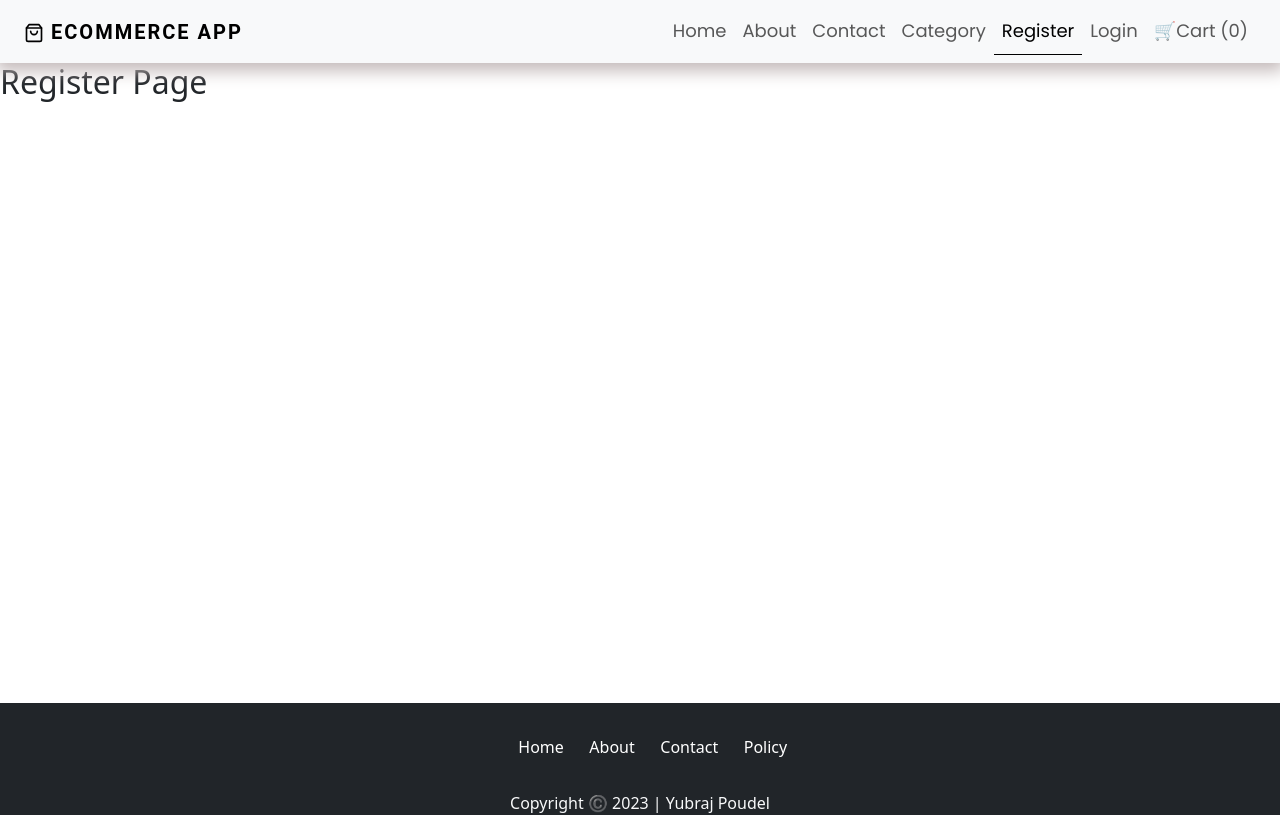
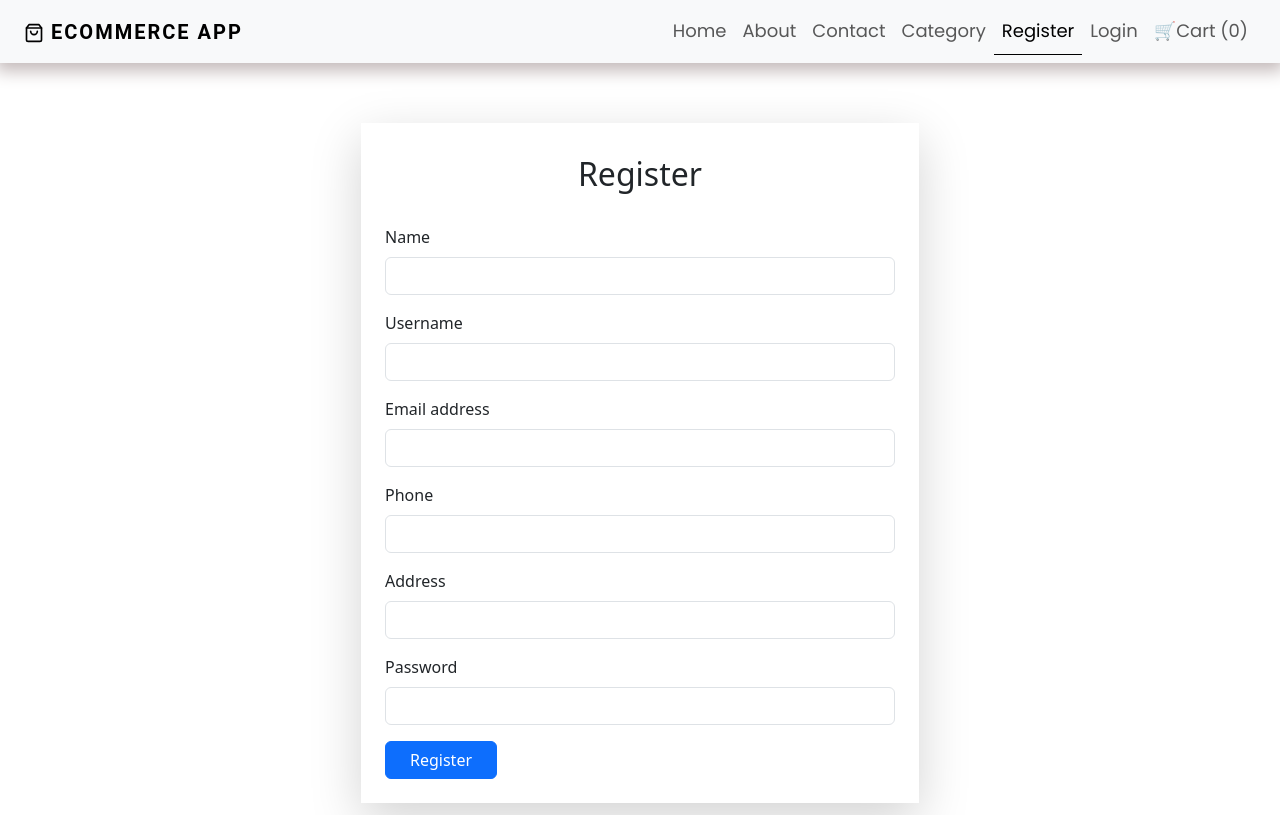
Before and after one commit to imyubraz/mern_ecommerce_frontend, a React (Create React App) app: page /register in a window 1280 px wide. Shown: the top 815 px of the page. Built offline with nearby package versions, Linux system fonts and the light colour scheme.

Commit message:
Register and Login page designed.

```diff
--- a/src/pages/auth/Login.js
+++ b/src/pages/auth/Login.js
@@ -4,7 +4,25 @@ import Layout from '../../components/layout/Layout'
 const Login = () => {
     return (
         <Layout title="Login | Ecommerce App">
-            <h2>Login Page</h2>
+            <>
+                <div className="container d-flex justify-content-center align-items-center vh-100 flex-column">
+                    <div className="form-wrapper w-50 shadow-lg p-4">
+                        <h2 className='text-center py-2 mb-4'>Login</h2>
+                        <form >
+                            <div className="mb-3">
+                                <label htmlFor="emailInput" className="form-label">Email address</label>
+                                <input type="email" className="form-control" id="emailInput" />
+                            </div>
+                            <div className="mb-3">
+                                <label htmlFor="passwordInput" className="form-label">Password</label>
+                                <input type="password" className="form-control" id="passwordInput" />
+                            </div>
+                            <button type="submit" className="btn btn-primary px-4">Login</button>
+                        </form>
+                    </div>
+
+                </div>
+            </>
         </Layout>
     )
 }
--- a/src/pages/auth/Register.js
+++ b/src/pages/auth/Register.js
@@ -4,7 +4,42 @@ import Layout from '../../components/layout/Layout'
 const Register = () => {
     return (
         <Layout title="Register | Ecommerce App">
-            <h2>Register Page</h2>
+            <>
+                <div className="container d-flex justify-content-center align-items-center vh-100 flex-column">
+                    <div className="form-wrapper w-50 shadow-lg p-4">
+                        <h2 className='text-center py-2 mb-4'>Register</h2>
+                        <form >
+                            <div className="mb-3">
+                                <label htmlFor="nameInput" className="form-label">Name</label>
+                                <input type="text" className="form-control" id="nameInput" />
+                                <div id="emailHelp" className=" d-none">We'll never share your email with anyone else.</div>
+                            </div>
+                            <div className="mb-3">
+                                <label htmlFor="usernameInput" className="form-label">Username</label>
+                                <input type="text" className="form-control" id="usernameInput" />
+                            </div>
+                            <div className="mb-3">
+                                <label htmlFor="emailInput" className="form-label">Email address</label>
+                                <input type="email" className="form-control" id="emailInput" />
+                            </div>
+                            <div className="mb-3">
+                                <label htmlFor="phoneInput" className="form-label">Phone</label>
+                                <input type="phone" className="form-control" id="phoneInput" />
+                            </div>
+                            <div className="mb-3">
+                                <label htmlFor="addressInput" className="form-label">Address</label>
+                                <input type="address" className="form-control" id="addressInput" />
+                            </div>
+                            <div className="mb-3">
+                                <label htmlFor="passwordInput" className="form-label">Password</label>
+                                <input type="password" className="form-control" id="passwordInput" />
+                            </div>
+                            <button type="submit" className="btn btn-primary px-4">Register</button>
+                        </form>
+                    </div>
+
+                </div>
+            </>
         </Layout>
     )
 }
```
